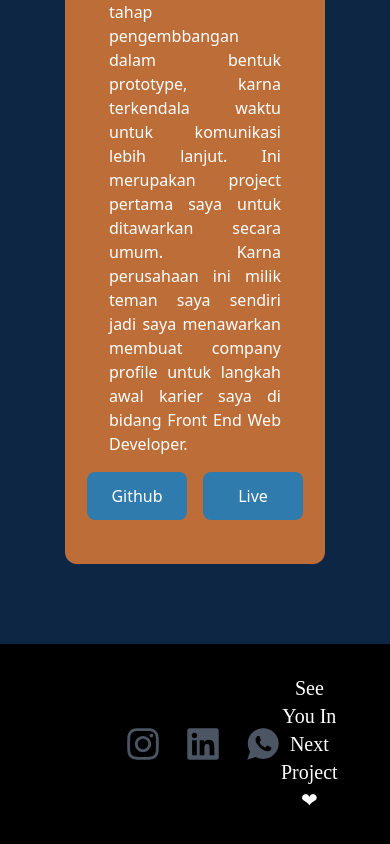
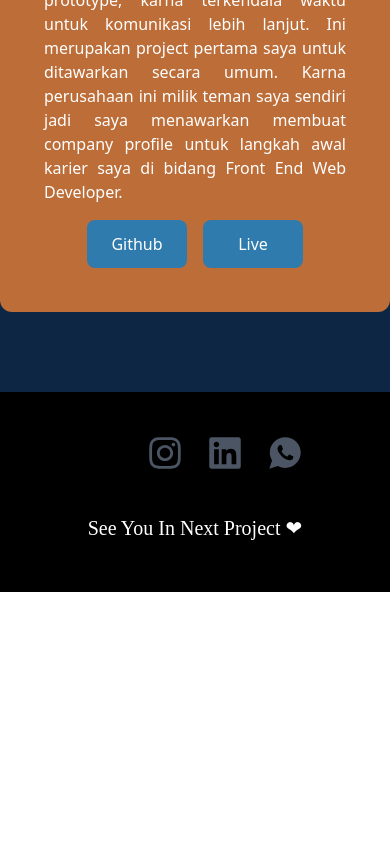
Before and after one commit to Firosmalik000/portofolio-2, a React (Vite) app: page / in a window 390 px wide. Shown: the part 3468-4312 px from the top of the page. After the commit the page ends 4060 px from the top, so only its background shows below. Built offline with nearby package versions, Linux system fonts and the light colour scheme; some icons are missing.

Commit message:
memperbaiki layout

```diff
--- a/src/App.jsx
+++ b/src/App.jsx
@@ -31,7 +31,7 @@ function App() {
       <div className="w-4/6 mx-auto">
         <Line />
       </div>
-      <div className="w-4/6 mx-auto h-full ">
+      <div className="md:w-4/6 mx-auto h-full ">
         <Project />
       </div>
       <div className="bg-black mx-auto   ">
--- a/src/fragment/footer.jsx
+++ b/src/fragment/footer.jsx
@@ -4,7 +4,7 @@ import { motion } from 'framer-motion';
 
 const Footer = () => {
   return (
-    <section className="w-4/6 h-[200px] mx-auto items-center flex justify-between   text-white ">
+    <section className="w-4/6 h-[200px] mx-auto items-center md:flex justify-between   text-white ">
       <div className="flex justify-center py-10">
         <Contact />
       </div>
--- a/src/fragment/navbar.jsx
+++ b/src/fragment/navbar.jsx
@@ -29,16 +29,16 @@ const Navbar = () => {
         </AnchorLink>
       </div>
       <div className={`md:flex gap-x-4 text-white font-playfair ${showMenu ? 'hidden' : 'transition-opacity duration-500 opacity-100  bg-[#bc6d38] h-full w-[300px] fixed right-0 top-0 text-center pt-10  text-2xl z-12'}`}>
-        <p>
+        <p className="hover:text-slate-200 hover:scale-150 transition duration-300 ease-in-out">
           <AnchorLink href="#Home">Home</AnchorLink>
         </p>
-        <p>
+        <p className="hover:text-slate-200 hover:scale-150 transition duration-300 ease-in-out">
           <AnchorLink href="#About">About</AnchorLink>
         </p>
-        <p>
+        <p className="hover:text-slate-200 hover:scale-150 transition duration-300 ease-in-out">
           <AnchorLink href="#Skills">Skills</AnchorLink>
         </p>
-        <p>
+        <p className="hover:text-slate-200 hover:scale-150 transition duration-300 ease-in-out">
           <AnchorLink href="#Project">Project</AnchorLink>
         </p>
       </div>
--- a/src/fragment/slider.jsx
+++ b/src/fragment/slider.jsx
@@ -3,7 +3,7 @@ import project1 from '../assets/project.png';
 
 const Slider = () => {
   return (
-    <section className=" md:flex flex-col-1  w-full mx-auto p-11 gap-4 rounded-xl   bg-[#bc6d38] relative">
+    <section className=" md:flex flex-col-1   md:w-full mx-auto p-11 gap-4 rounded-xl   bg-[#bc6d38] relative">
       <div className="md:mb-0 mb-6">
         <img src={project1} alt="" className="w-[500px] flex-2" />
       </div>
```
